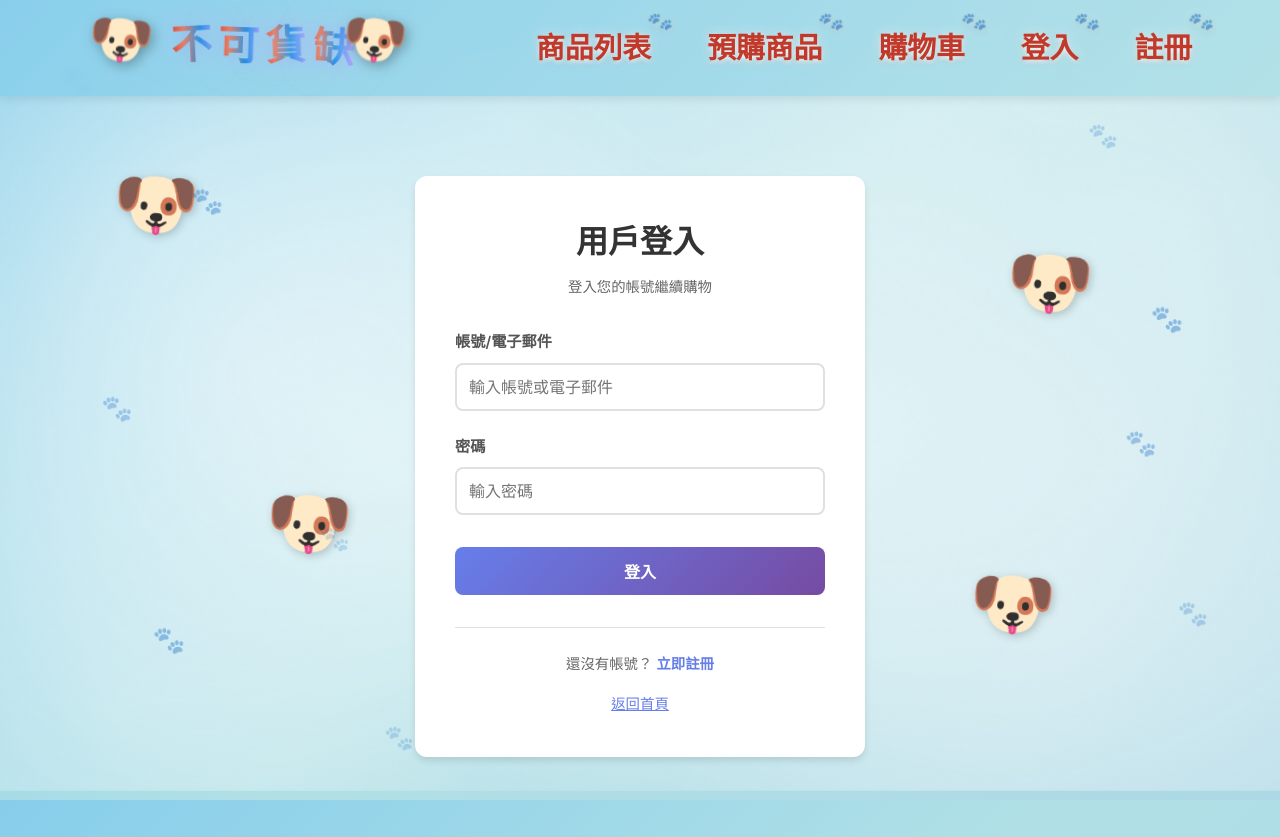
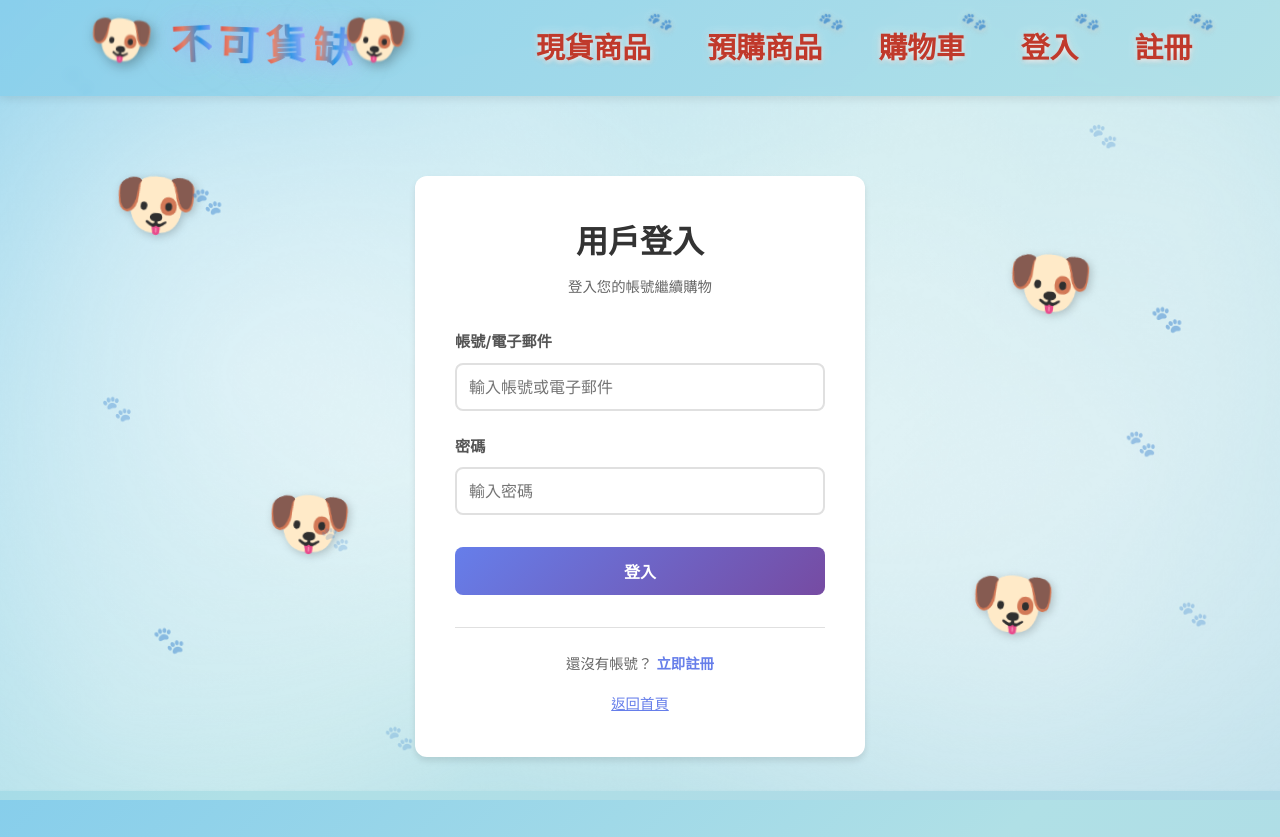
Before and after one commit to yung0328jm/BKHC-shopping, a React (Vite) app: page /user/login in a window 1280 px wide. Built offline with nearby package versions, Linux system fonts and the light colour scheme; no server answers.

Commit message:
Add files via upload

```diff
--- a/src/App.jsx
+++ b/src/App.jsx
@@ -160,7 +160,7 @@
             )}
           </Link>
           <div className="nav-links">
-            <Link to="/" className="nav-link">商品列表</Link>
+            <Link to="/" className="nav-link">現貨商品</Link>
             <Link to="/preorder" className="nav-link">預購商品</Link>
             <Link to="/cart" className="nav-link cart-link">
               購物車
```
